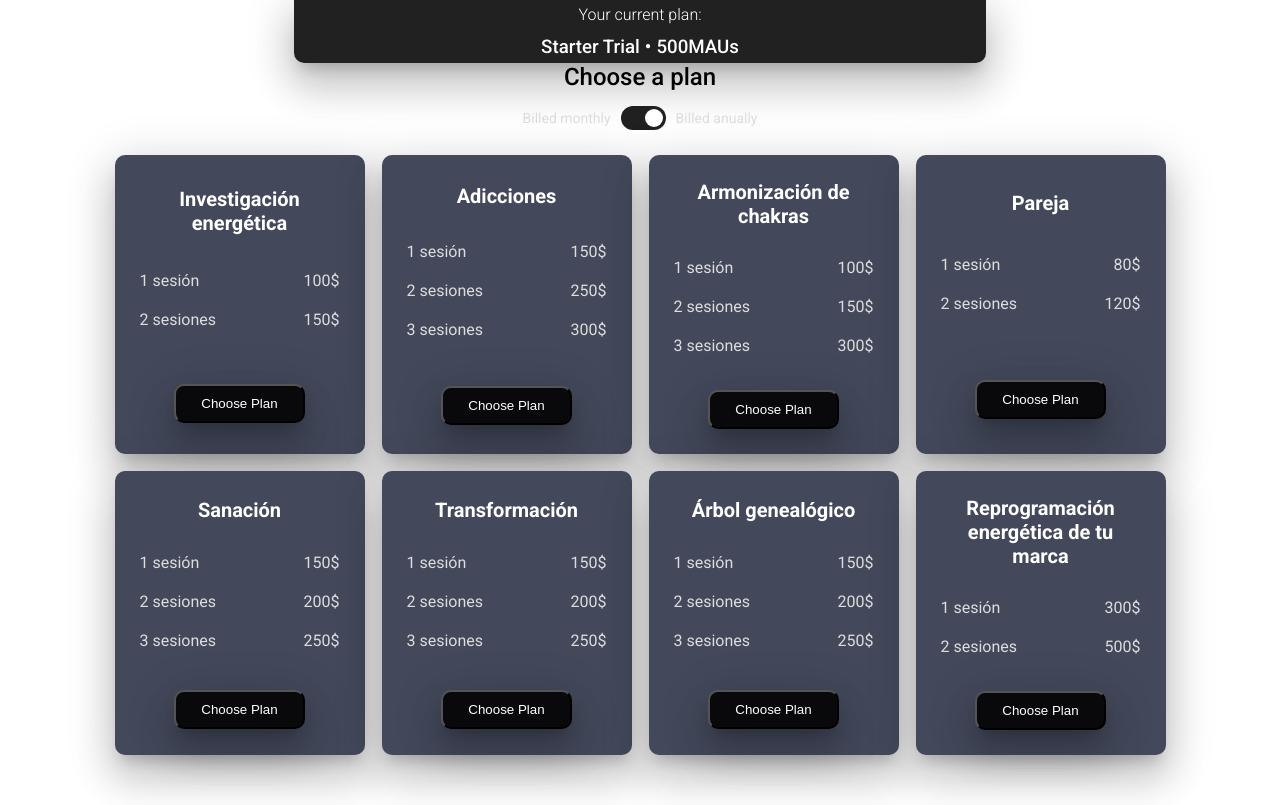
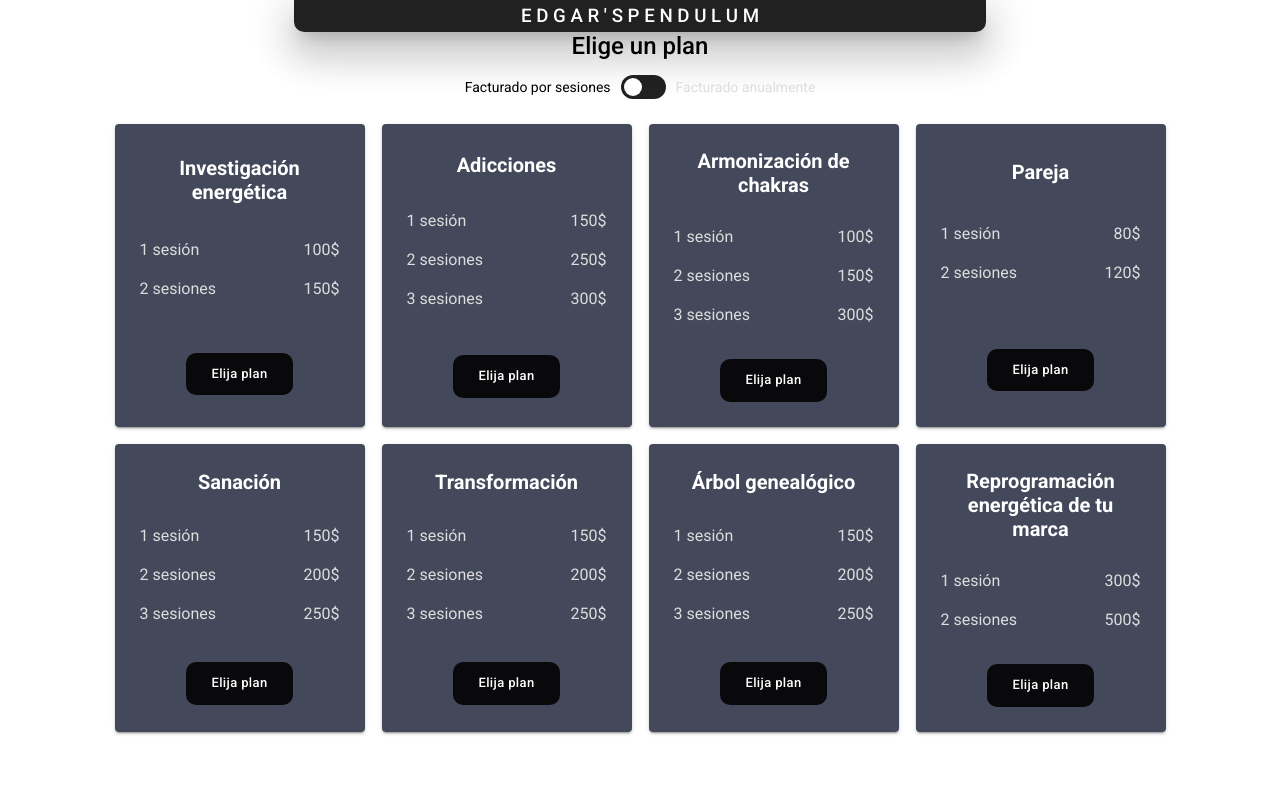
Before and after one commit to codigoarchivo/SMEP, a Next.js app: page /membership in a window 1280 px wide. Built offline with nearby package versions, Linux system fonts and the light colour scheme.

Commit message:
pages/membership.tsx: agregue los pagos por sessiones y por año

```diff
--- a/pages/membership.tsx
+++ b/pages/membership.tsx
@@ -1,8 +1,8 @@
-import { useState } from "react";
-import { NextPage } from "next";
-import { Container } from "@mui/material";
-import { member } from "../database";
-import { IMembership } from "../interfaces";
+import { useState } from 'react';
+import { NextPage } from 'next';
+import { Paper, Button, Container } from '@mui/material';
+import { member } from '../database';
+import { IMembership } from '../interfaces';
 
 const membership: NextPage = () => {
   const [toggle, setToggle] = useState(false);
@@ -17,38 +17,93 @@ const membership: NextPage = () => {
 
   return (
     <Container>
-      <section className="pricing-section">
-        <div className="pricing">
-          <div className="pricing-header">
-            <p>Your current plan:</p>
-            <h3>
-              Starter Trial <span>•</span> 500MAUs
-            </h3>
+      <section className='pricing-section'>
+        <div className='pricing'>
+          <div className='pricing-header'>
+            <h3>E D G A R ' S P E N D U L U M</h3>
           </div>
-          <div className="pricing-body">
-            <div className="pricing-body-header">
-              <h2>Choose a plan</h2>
-              <div className="pricing-checkbox">
-                <span>Billed monthly</span>
+          <div className='pricing-body'>
+            <div className='pricing-body-header'>
+              <h2>Elige un plan</h2>
+              <div className='pricing-checkbox'>
+                <span style={{ color: !toggle ? '#000000' : '' }}>
+                  Facturado por sesiones
+                </span>
                 <div
-                  className={!toggle ? "anually" : ""}
+                  className={toggle ? 'anually' : ''}
                   onClick={handleCheck}
-                  id="custom-checkbox"
+                  id='custom-checkbox'
                 >
-                  <div className="annual"></div>
+                  <div className='annual'></div>
                 </div>
-                <span>Billed anually</span>
+                <span style={{ color: !toggle ? '' : '#000000' }}>
+                  Facturado anualmente
+                </span>
               </div>
             </div>
 
-            {!toggle ? (
-              <div className="pricing-body-plans">
+            {toggle ? (
+              <div className='pricing-body-plans'>
+                <Paper className='card' elevation={2}>
+                  <div className='card-header'>
+                    <span className='card-title'>
+                      E(Empresarial) <br /> Plus, afiliación de tienda virtual
+                    </span>
+                    <h2 className='card-price'>7$/mes 1 un año</h2>
+                  </div>
+                  <div className='card-body'>
+                    <ul>
+                      <li>Publicación ilimitada</li>
+                      <li>Link a su página</li>
+                    </ul>
+                  </div>
+                  <div className='card-footer'>
+                    <Button color='primary'>Elija plan</Button>
+                  </div>
+                </Paper>
+                <Paper className='card' elevation={2}>
+                  <div className='card-header'>
+                    <span className='card-title'>
+                      E(Empresarial) Profesional, afiliación de tienda virtual
+                    </span>
+                    <h2 className='card-price'>6$/mes 2 años</h2>
+                  </div>
+                  <div className='card-body'>
+                    <ul>
+                      <li>Publicación ilimitada</li>
+                      <li>Link a su página</li>
+                    </ul>
+                  </div>
+                  <div className='card-footer'>
+                    <Button color='primary'>Elija plan</Button>
+                  </div>
+                </Paper>
+                <Paper className='card' elevation={2}>
+                  <div className='card-header'>
+                    <span className='card-title'>
+                      E(Empresarial) Premium, afiliación de tienda virtual
+                    </span>
+                    <h2 className='card-price'>5$/mes 3 años</h2>
+                  </div>
+                  <div className='card-body'>
+                    <ul>
+                      <li>Publicación ilimitada</li>
+                      <li>Link a su página</li>
+                    </ul>
+                  </div>
+                  <div className='card-footer'>
+                    <Button color='primary'>Elija plan</Button>
+                  </div>
+                </Paper>
+              </div>
+            ) : (
+              <div className='pricing-body-plans'>
                 {member.membership.map((item) => (
-                  <div key={item.title} className="card box-shadow">
-                    <div className="card-header">
-                      <h1 className="card-title">{item.title}</h1>
+                  <Paper key={item.title} className='card' elevation={2}>
+                    <div className='card-header'>
+                      <h1 className='card-title'>{item.title}</h1>
                     </div>
-                    <div className="card-body">
+                    <div className='card-body'>
                       <ul>
                         <li>
                           <span>{item.seccion1.slice(0, -4)}</span>
@@ -67,40 +122,16 @@ const membership: NextPage = () => {
                         )}
                       </ul>
                     </div>
-                    <div className="card-footer">
-                      <button
-                        className="box-shadow"
+                    <div className='card-footer'>
+                      <Button
+                        color='primary'
                         onClick={() => handleSelected(item)}
                       >
-                        Choose Plan
-                      </button>
+                        Elija plan
+                      </Button>
                     </div>
-                  </div>
+                  </Paper>
                 ))}
-              </div>
-            ) : (
-              <div className="pricing-body-plans">
-                <div className="card box-shadow">
-                  <div className="card-header">
-                    <span className="card-title">
-                      E(Empresarial) afiliación de tienda virtual
-                    </span>
-                    <h2 className="card-price">50$ 1/año</h2>
-                  </div>
-                  <div className="card-body">
-                    <ul>
-                      <li>500 MAUs</li>
-                      <li>3 projects</li>
-                      <li>Unlimited guides</li>
-                      <li>Unlimited flows</li>
-                      <li>Unlimited branded themes</li>
-                      <li>Email support</li>
-                    </ul>
-                  </div>
-                  <div className="card-footer">
-                    <button className="box-shadow">Choose Plan</button>
-                  </div>
-                </div>
               </div>
             )}
           </div>
```
